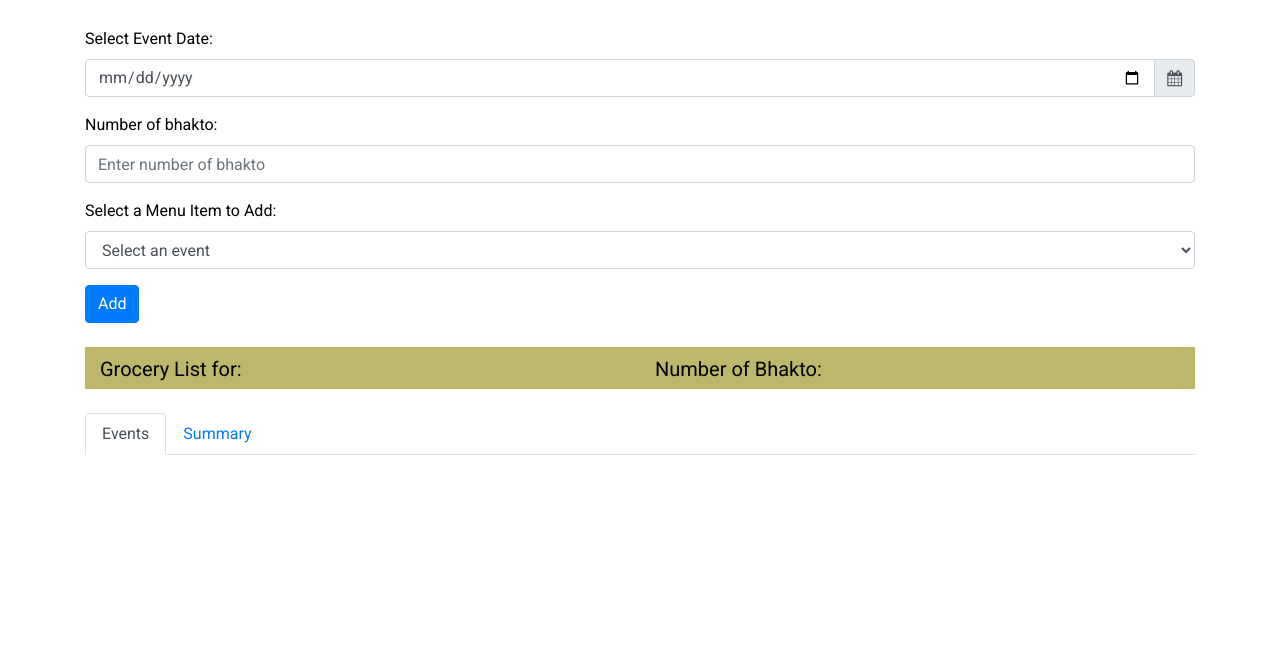
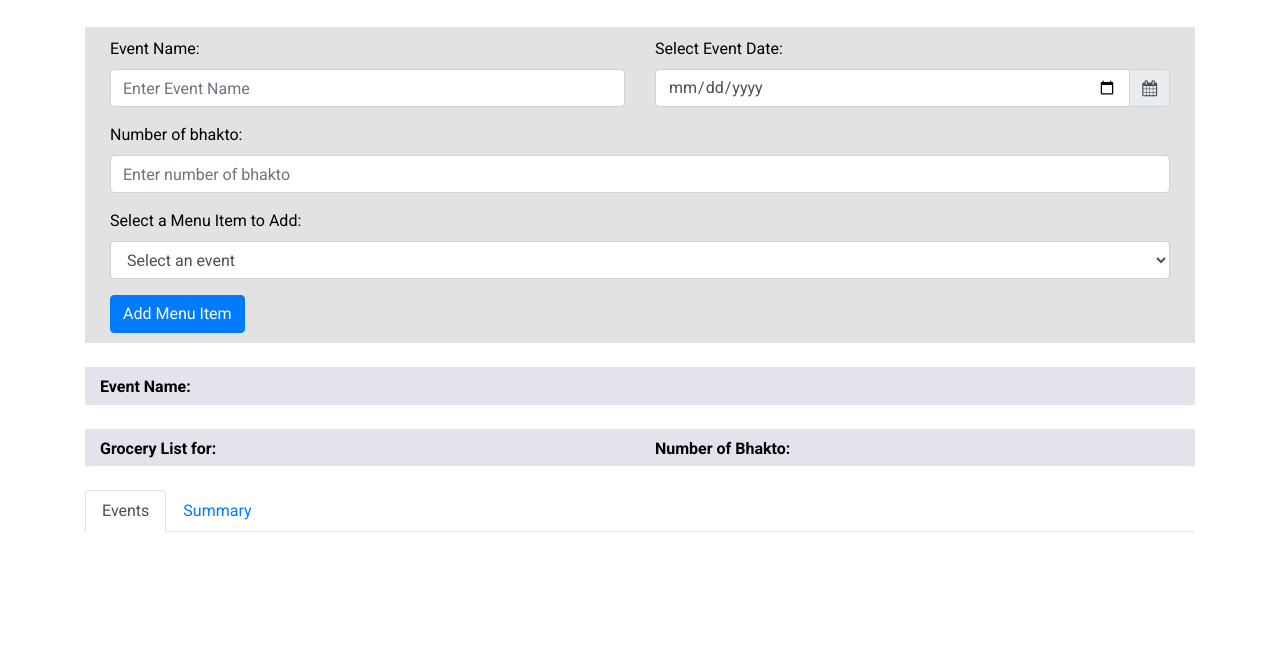
Before and after one commit to aarohiakashpatel/kitchen, a plain HTML site: page buildgrocerylist.html in a window 1280 px wide. Shown: the part 148-800 px from the top of the page. Drawn offline with nearby package versions, Linux system fonts and the light colour scheme; no server answers; a script that the page names is missing.

Commit message:
Updated Build Grocerry Page
Designed properly

```diff
--- a/buildgrocerylist.html
+++ b/buildgrocerylist.html
@@ -26,7 +26,8 @@
   <link rel="stylesheet" type="text/css" href="css/bootstrap.css" />
 
   <!-- datepicker styles -->
-  <link rel="stylesheet" href="https://cdnjs.cloudflare.com/ajax/libs/bootstrap-datepicker/1.9.0/css/bootstrap-datepicker3.min.css">
+  <link rel="stylesheet"
+    href="https://cdnjs.cloudflare.com/ajax/libs/bootstrap-datepicker/1.9.0/css/bootstrap-datepicker3.min.css">
 
   <!-- fonts style -->
   <link href="https://fonts.googleapis.com/css?family=Roboto:400,700&display=swap" rel="stylesheet" />
@@ -55,6 +56,13 @@
 
       loadSummaryEvents()
 
+    }
+
+    function eventNameChanged(){
+      const eventName = document.getElementById('eventName').value
+      let eventNameDisplay = document.getElementById('eventNameDisplay')
+
+      eventNameDisplay.innerHTML = eventName
     }
 
     function dateChanged() {
@@ -135,7 +143,7 @@
         if (menuItemName == $('.selectpicker').val())
           createRow(table,
             ingredientNameCellText = member['IngredientName'],
-                ingredientQtyCellText = (document.getElementById('noOfStaff').value/100) * member['Quntity'],
+            ingredientQtyCellText = (document.getElementById('noOfStaff').value / 100) * member['Quntity'],
             ingredientLevelCellText = member['Level'],
             ingredientNoteCellText = member['Notes']
           )
@@ -234,7 +242,7 @@
           if (a['IngredientName'] == summ.ingredientName) {
             summ.ingredientName = a['IngredientName']
             summ.ingredientUsedFor.push(a['MenuItemName'])
-                    summ.ingredientTotal += (document.getElementById('noOfStaff').value/100) * a['Quntity']
+            summ.ingredientTotal += (document.getElementById('noOfStaff').value / 100) * a['Quntity']
             summ.ingredientMeasurement = a['Level']
 
             //summ.Events.push(a['Event Name'])
@@ -309,7 +317,7 @@
 
     function printToPdf(tableName) {
       //generatePdf(tableName)
-        printDiv('Event1Table','TestTitle')
+      printDiv('Event1Table', 'TestTitle')
     }
 
 
@@ -370,26 +378,39 @@
         </div>
         <div class="detail-box" style="width: 100%; text-align: left;">
           <div class="container">
-
-           <form>
-
-
-
+            <form style="background-color: rgba(63, 61, 65, 0.15); padding: 10px;">
+              <div class="container">
+                <div class="row">
+                  <div class="col">
+                    <div class="form-group">
+                      <label for="date">Event Name: </label>
+                      <input type="text" class="form-control" id="eventName" placeholder="Enter Event Name" onchange="eventNameChanged()">
+                    </div>
+                  </div>
+                  <div class="col">
                     <div class="form-group">
                       <label for="date">Select Event Date: </label>
                       <div class="datepicker date input-group">
-                    <input type="date" class="form-control" id="date" placeholder="Select Event Date" onchange="dateChanged()">
+                        <input type="date" class="form-control" id="date" placeholder="Select Event Date"
+                          onchange="dateChanged()">
                         <div class="input-group-append">
                           <span class="input-group-text"><i class="fa fa-calendar"></i></span>
                         </div>
                       </div>
                     </div>
+                  </div>
+                </div>
+                <div class="row">
+                  <div class="col">
                     <div class="form-group">
                       <label for="noOfStaff">Number of bhakto: </label>
                       <input type="number" class="form-control" id="noOfStaff" placeholder="Enter number of bhakto"
                         onchange="noOfStaffChanged()">
                     </div>
-
+                  </div>
+                </div>
+                <div class="row">
+                  <div class="col">
                     <div class="form-group">
                       <label for="dropdown">Select a Menu Item to Add: </label>
                       <select class="selectpicker form-control" data-live-search="true" id="dropdown">
@@ -398,26 +419,32 @@
                         <option value="">Option 2</option>
                       </select>
                     </div>
-
-                <div class="btn btn-primary" onclick="addEvent()">Add</div>
+                  </div>
+                </div>
+                <div class="row">
+                  <div class="col">
+                    <div class="btn btn-primary" onclick="addEvent()">Add Menu Item</div>
+                  </div>
+                </div>
+              </div>
             </form>
             <br>
-            <div class="container" style="background-color: darkkhaki; padding-top: 10px;">
-              <div class="row">
+            <div class="container">
+              <div class="row" style="background-color: rgba(86,61,124,.15); padding-top: 10px;">
                 <div class="col">
-                  <h5>Grocery List for: <b><span id="reportGeneratedDate"></span></b> </h5>
+                  <h6><b>Event Name: </b><span id="eventNameDisplay"></span></h6>
+                </div>
+              </div><br>
+              <div class="row" style="background-color: rgba(86,61,124,.15); padding-top: 10px;">
+                <div class="col">
+                  <h6><b>Grocery List for:</b> <span id="reportGeneratedDate"></span></h6>
                 </div>
                 <div class="col">
-                  <h5>Number of Bhakto: <b><span id="noOfStaffDisplay"></span></b> </h5>
+                  <h6><b>Number of Bhakto:</b> <span id="noOfStaffDisplay"></span></h6>
                 </div>
               </div>
             </div>
             <br>
-            <!-- <div>
-                <h4>Grocery List for: <b><span id="reportGeneratedDate"></span></b> </h4>
-                <h5>Number of staff: <b><span id="noOfStaffDisplay"></span></b> </h5>
-            </div> -->
-
             <ul class="nav nav-tabs">
               <li class="nav-item active">
                 <a class="nav-link active" href="#eventsTab" data-toggle="tab">Events</a>
@@ -498,7 +525,7 @@
 
               $('.selectpicker').selectpicker();
 
-                $('.selectpicker').on('changed.bs.select', function (e, clickedIndex, isSelected, previousValue) {   });
+              $('.selectpicker').on('changed.bs.select', function (e, clickedIndex, isSelected, previousValue) { });
 
               $('.selectpicker').on('show.bs.select', function (e) {
               });
@@ -508,7 +535,7 @@
 
               $('.selectpicker').on('rendered.bs.select', function (e) { });
 
-                $('.selectpicker').on('refreshed.bs.select', function (e) {  });
+              $('.selectpicker').on('refreshed.bs.select', function (e) { });
             });
 
             listenToFirebase(dbRef).then(data => {
@@ -530,7 +557,8 @@
         <script src="https://code.jquery.com/jquery-3.2.1.min.js"></script>
         <script src="https://maxcdn.bootstrapcdn.com/bootstrap/3.3.7/js/bootstrap.min.js"></script>
         <script src="https://cdnjs.cloudflare.com/ajax/libs/bootstrap-select/1.13.18/js/bootstrap-select.min.js"></script>
-        --></div>
+        -->
+        </div>
       </div>
     </div>
   </section>
@@ -549,7 +577,8 @@
   <script type="text/javascript" src="https://cdnjs.cloudflare.com/ajax/libs/OwlCarousel2/2.3.4/owl.carousel.min.js">
   </script>
   <!-- Datepicker -->
-   <script src="https://cdnjs.cloudflare.com/ajax/libs/bootstrap-datepicker/1.9.0/js/bootstrap-datepicker.min.js"></script>
+  <script
+    src="https://cdnjs.cloudflare.com/ajax/libs/bootstrap-datepicker/1.9.0/js/bootstrap-datepicker.min.js"></script>
   <!-- owl carousel script
     -->
   <script type="text/javascript">
```
Lines whose indentation alone changed are shown as unchanged.
